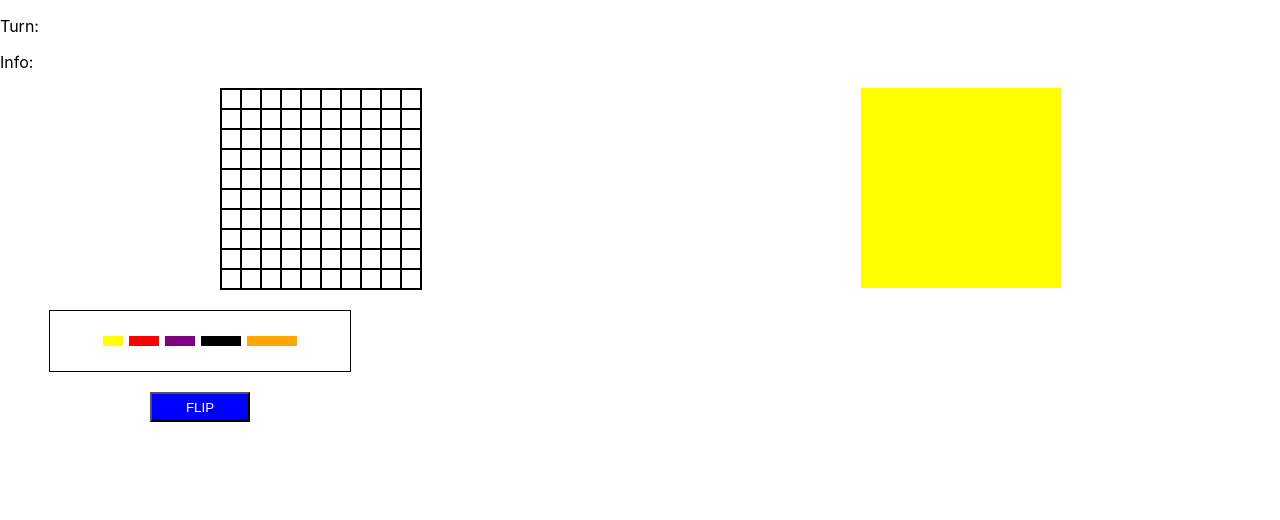
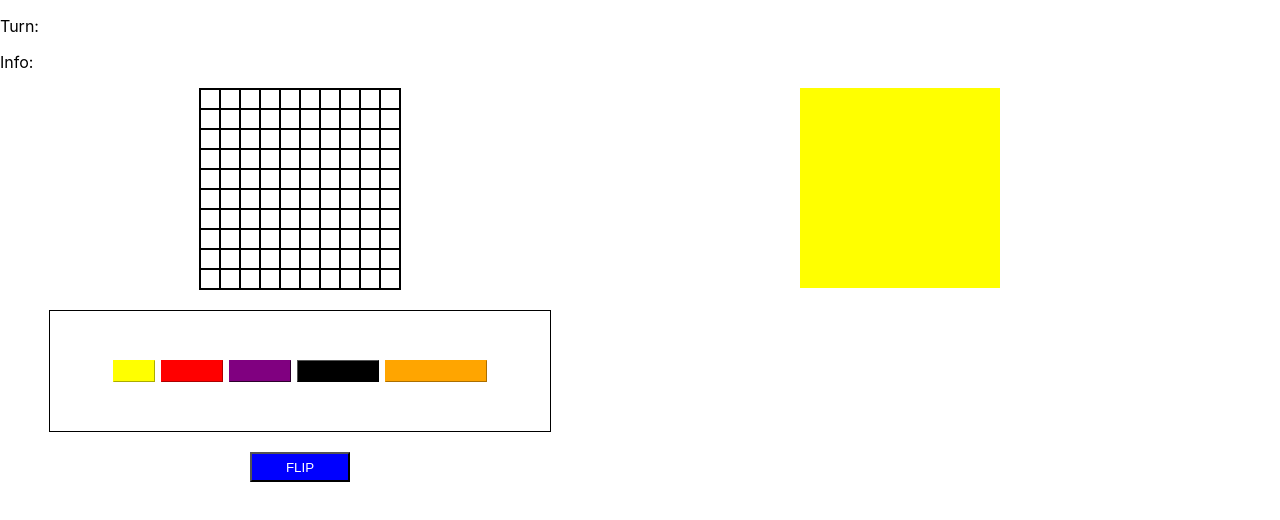
Before and after one commit to popovicpetra/battleship-game, a React (Create React App) app: page / in a window 1280 px wide. Shown: the top 520 px of the page. Built offline with nearby package versions, Linux system fonts and the light colour scheme.

Commit message:
placing-ships-on-the-board functionality

```diff
--- a/src/components/EnemyField/EnemyField.jsx
+++ b/src/components/EnemyField/EnemyField.jsx
@@ -1,7 +1,7 @@
-import React from 'react'
+import React from 'react';
 
-const EnemyField = () => {
-  return <div></div>
-}
+const EnemyField = ({ id }) => {
+  return <div id={id}></div>;
+};
 
-export default EnemyField
+export default EnemyField;
--- a/src/components/EnemyGameboard/EnemyGameboard.jsx
+++ b/src/components/EnemyGameboard/EnemyGameboard.jsx
@@ -1,18 +1,21 @@
-import React from 'react'
-import styles from './EnemyGameboard.module.css'
+import React from 'react';
+import styles from './EnemyGameboard.module.css';
 
-import EnemyField from '../EnemyField/EnemyField'
+import EnemyField from '../EnemyField/EnemyField';
 
 const EnemyGameboard = (props) => {
   return (
     <div className={styles.board}>
-      {props.enemyBoard.map((row, columnIndex) => {
-        return row.map((_, rowIndex) => (
-          <EnemyField key={`cell_${rowIndex}_${columnIndex}`}></EnemyField>
-        ))
+      {props.enemyBoard.map((row, rowIndex) => {
+        return row.map((_, columnIndex) => (
+          <EnemyField
+            key={`cell_${rowIndex}_${columnIndex}`}
+            id={`cell_${rowIndex}_${columnIndex}`}
+          ></EnemyField>
+        ));
       })}
     </div>
-  )
-}
+  );
+};
 
-export default EnemyGameboard
+export default EnemyGameboard;
--- a/src/components/MyField/MyField.jsx
+++ b/src/components/MyField/MyField.jsx
@@ -1,19 +1,21 @@
 import React from 'react';
-import styles from './MyField.module.css';
 import { SHIPS } from '../../utils/DB';
 
 const MyField = ({ id, ship, handleDragOver, handleOnDrop }) => {
   let color = 'white';
-  if (ship) color = SHIPS.find((obj) => obj.id === ship).color;
-
+  let border = '0.1px solid black';
+  if (ship) {
+    color = SHIPS.find((obj) => obj.id === ship).color;
+    border = '0.1px outset ' + color;
+  }
   const style = {
     backgroundColor: color || 'white',
+    border: border,
   };
   return (
     <div
       id={id}
       style={style}
-      className={styles.field}
       onDragOver={handleDragOver}
       onDrop={handleOnDrop}
     ></div>
--- a/src/components/MyField/MyField.module.css
+++ /dev/null
@@ -1,3 +0,0 @@
-.field {
-  border: 0.1px solid black;
-}
--- a/src/components/Ship/Ship.jsx
+++ b/src/components/Ship/Ship.jsx
@@ -1,13 +1,14 @@
-import React from 'react'
+import React from 'react';
 
 const Ship = ({ _, ship, handleOnDrag }) => {
   const style = {
     backgroundColor: ship.color || 'red',
-    width: `${10 * ship.shipLength || 50}px`,
-    height: '10px',
+    width: `${20 * ship.shipLength || 50}px`,
+    height: '20px',
     margin: '3px',
     cursor: 'grab',
-  }
+    border: '1px outset ' + ship.color,
+  };
 
   return (
     <div
@@ -16,7 +17,7 @@ const Ship = ({ _, ship, handleOnDrag }) => {
       draggable
       onDragStart={(e) => handleOnDrag(e)}
     ></div>
-  )
-}
+  );
+};
 
-export default Ship
+export default Ship;
--- a/src/components/ShipsOptions/ShipsOptions.module.css
+++ b/src/components/ShipsOptions/ShipsOptions.module.css
@@ -1,5 +1,4 @@
 .containerForOptions {
-  width: 400px;
   display: flex;
   flex-direction: column;
   justify-content: center;
@@ -7,9 +6,9 @@
 }
 
 .shipsOptions {
-  height: 60px;
-  width: 300px;
-  margin: 20px 10px;
+  height: 120px;
+  width: 500px;
+  margin: 20px 0px;
   display: flex;
   justify-content: center;
   align-items: center;
--- a/src/pages/GamePage/GamePage.jsx
+++ b/src/pages/GamePage/GamePage.jsx
@@ -1,4 +1,4 @@
-import React from 'react';
+import React, { useEffect } from 'react';
 import styles from './GamePage.module.css';
 import { useState, useRef } from 'react';
 
@@ -23,6 +23,10 @@ const GamePage = () => {
   const [isHorizontal, setIsHorizontal] = useState(true); //axis
 
   const [draggedShip, setDraggedShip] = useState(null); //currently dragged
+
+  useEffect(() => {
+    if (availableShips.length == 0) setHasGameStarted(true);
+  }, [availableShips]);
 
   //Drag and drop functionality =>
   const handleOnDrag = (e) => {
@@ -88,7 +92,8 @@ const GamePage = () => {
         </p>
       </div>
 
-      <div className={styles.boardsContainer}>
+      <div className={styles.allBoardsContainer}>
+        <div className={styles.boardContainer}>
           <MyGameboard
             handleDragOver={handleDragOver}
             handleOnDrop={handleOnDrop}
@@ -96,17 +101,22 @@ const GamePage = () => {
             setMyBoard={setMyBoard}
             hasGameStarted={hasGameStarted}
           ></MyGameboard>
-        <EnemyGameboard
-          enemyBoard={enemyBoard}
-          hasGameStarted={hasGameStarted}
-        ></EnemyGameboard>
-      </div>
+          {hasGameStarted || (
             <ShipsOptions
               isHorizontal={isHorizontal}
               setIsHorizontal={setIsHorizontal}
               availableShips={availableShips}
               handleOnDrag={handleOnDrag}
             ></ShipsOptions>
+          )}
+        </div>
+        <div className={styles.boardContainer}>
+          <EnemyGameboard
+            enemyBoard={enemyBoard}
+            hasGameStarted={hasGameStarted}
+          ></EnemyGameboard>
+        </div>
+      </div>
     </>
   );
 };
--- a/src/pages/GamePage/GamePage.module.css
+++ b/src/pages/GamePage/GamePage.module.css
@@ -1,4 +1,10 @@
-.boardsContainer {
+.allBoardsContainer {
   display: flex;
-  justify-content: space-around;
 }
+
+.boardContainer {
+  display: flex;
+  flex-direction: column;
+  align-items: center;
+  width: 600px;
+}
--- a/src/utils/DB.js
+++ b/src/utils/DB.js
@@ -29,4 +29,4 @@ export const SHIPS = [
     shipLength: 5,
     color: 'orange',
   },
-]
+];
```
Lines whose indentation alone changed are shown as unchanged.
